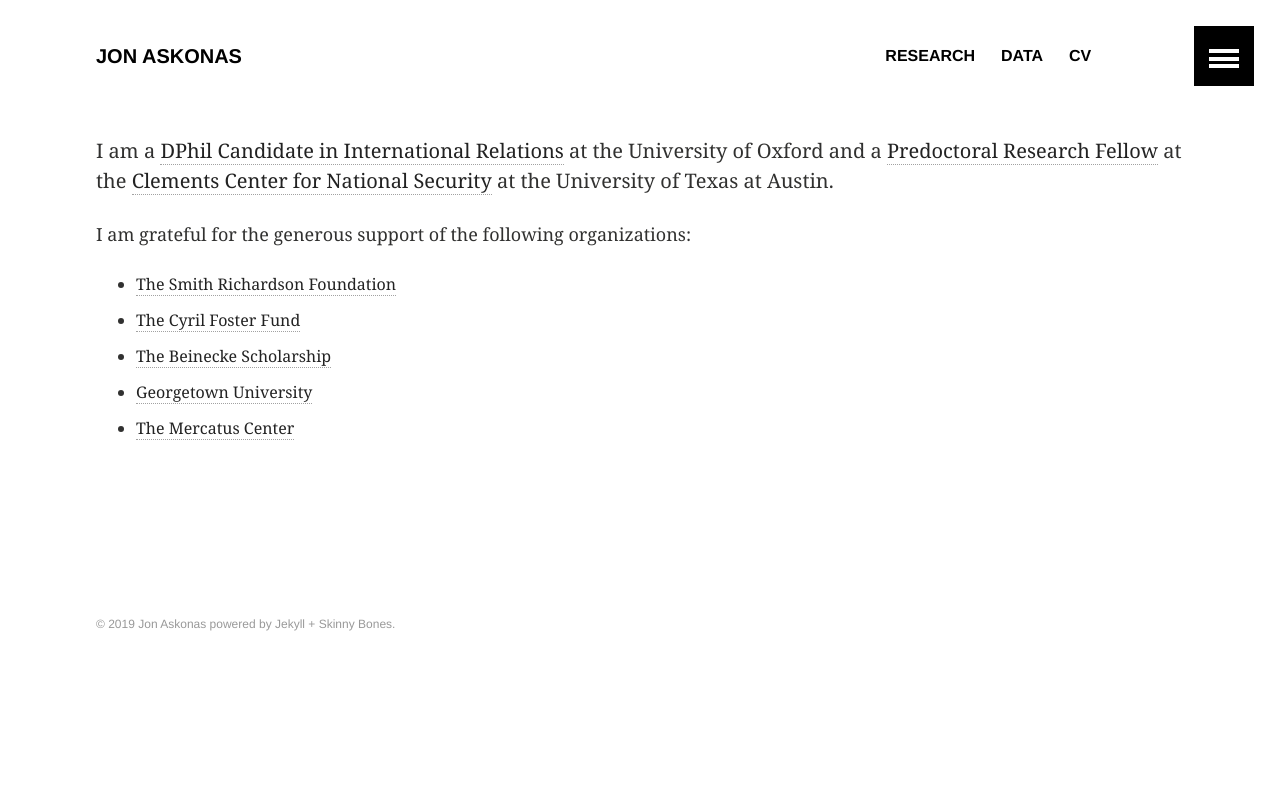
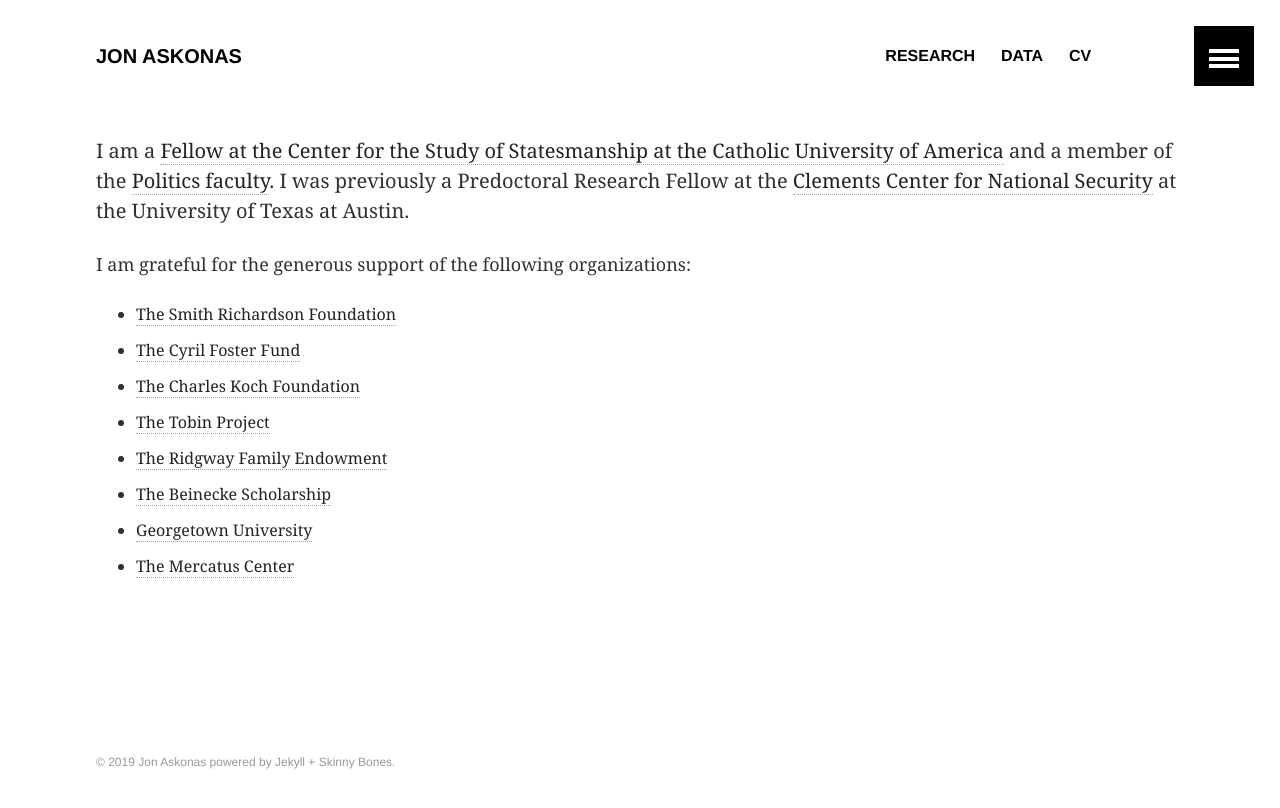
Before and after one commit to jaskonas/jaskonas.github.io, a Jekyll site: the page built from index.md, in a window 1280 px wide. Shown: the top 808 px of the page. Built offline with Jekyll 4.4.1, drawn with Linux system fonts in a browser that asks for light colours.

Commit message:
Bio Update

```diff
--- a/index.md
+++ b/index.md
@@ -4,12 +4,15 @@
 title: ""
 ---
 
-I am a [DPhil Candidate in International Relations](https://www.politics.ox.ac.uk/student-profile/jonathan-askonas.html) at the University of Oxford and a [Predoctoral Research Fellow](https://www.clementscenter.org/people/predoctoral-fellow/item/1199-jon-askonas) at the [Clements Center for National Security](http://www.clementscenter.org) at the University of Texas at Austin.
+I am a [Fellow at the Center for the Study of Statesmanship at the Catholic University of America](https://css.cua.edu/team-members/jonathan-askonas/) and a member of the [Politics faculty](http://politics.cua.edu). I was previously a Predoctoral Research Fellow at the [Clements Center for National Security](http://www.clementscenter.org) at the University of Texas at Austin.
 
 I am grateful for the generous support of the following organizations:
 
 + [The Smith Richardson Foundation](https://www.srf.org/)
 + [The Cyril Foster Fund](http://www.politics.ox.ac.uk)
++ [The Charles Koch Foundation](https://www.charleskochfoundation.org/)
++ [The Tobin Project](https://www.tobinproject.org/)
++ [The Ridgway Family Endowment](https://ahec.armywarcollege.edu/ridgway.cfm)
 + [The Beinecke Scholarship](http://fdnweb.org/beinecke/)
 + [Georgetown University](http://www.georgetown.edu)
 + [The Mercatus Center](https://www.mercatus.org/)
```
